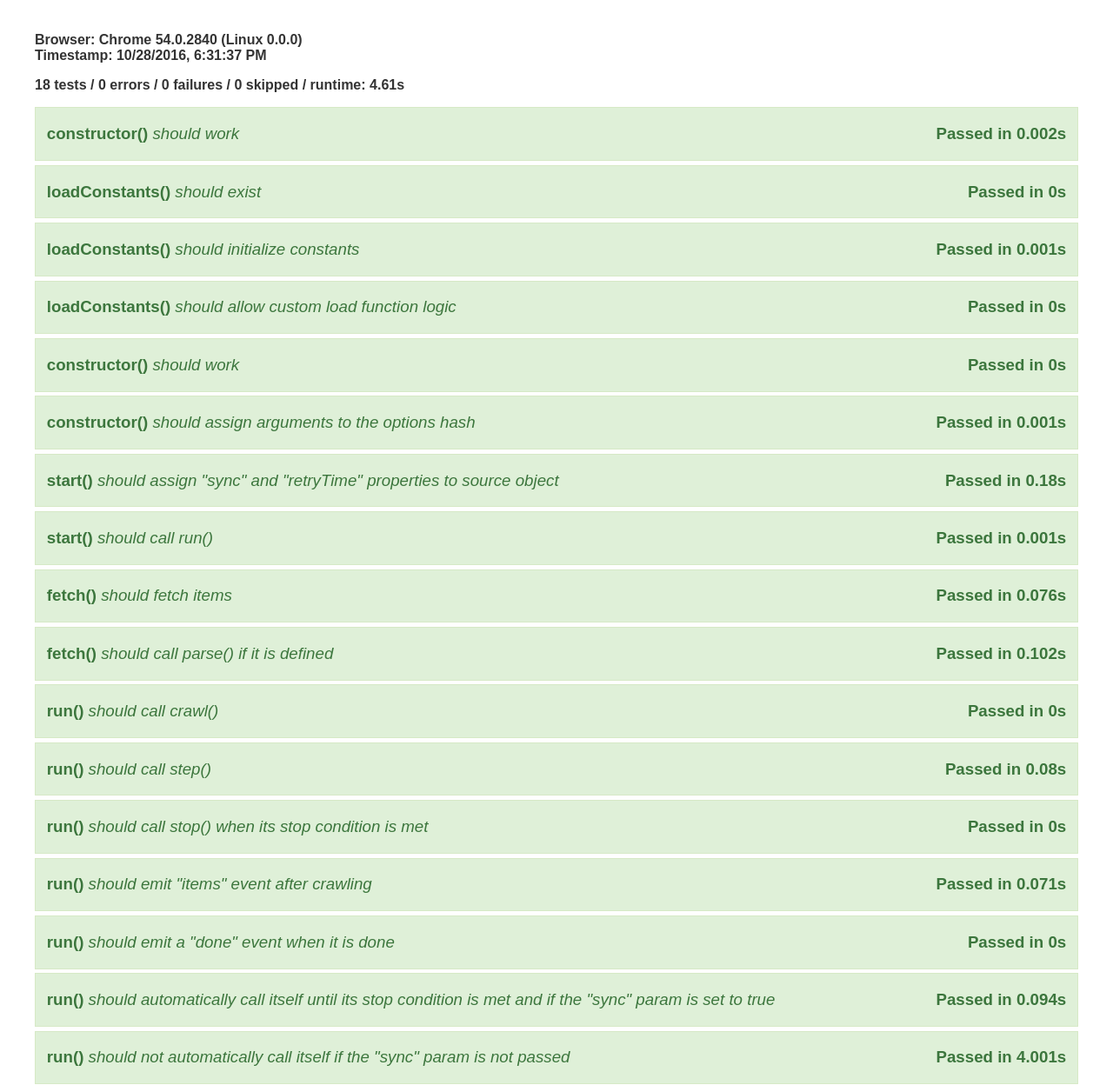
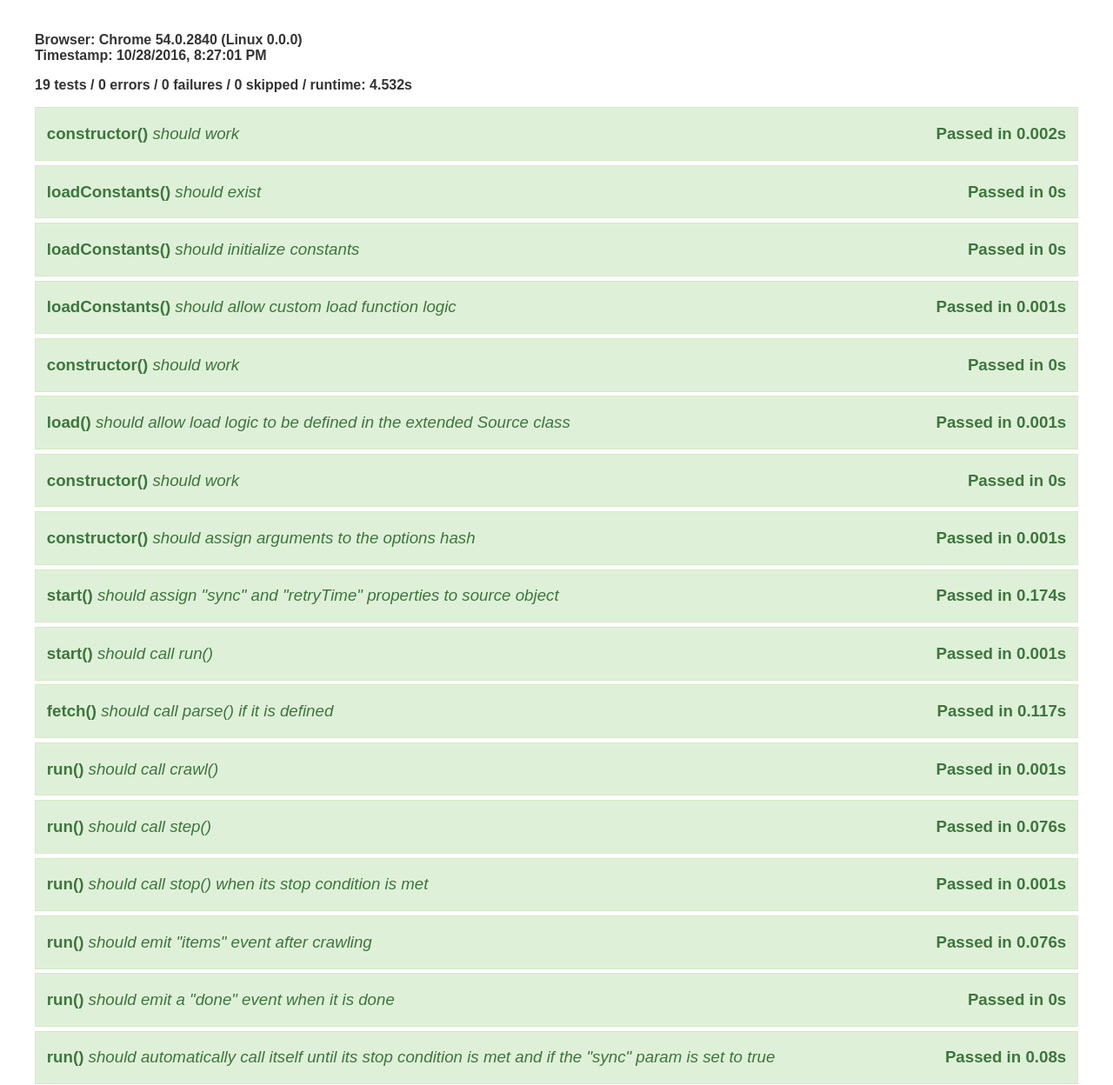
Before and after one commit to idelairre/tumblr-source, a website: page report/units.html in a window 1280 px wide. Shown: the part 71-1319 px from the top of the page at 87% size. Drawn offline with Linux system fonts and the light colour scheme.

Commit message:
adds tests for load logic, comments out incorrect fetch() test

```diff
--- a/package.json
+++ b/package.json
@@ -1,6 +1,6 @@
 {
   "name": "tumblr-source",
-  "version": "0.0.2",
+  "version": "0.0.4",
   "description": "",
   "main": "lib/tumblrSource.js",
   "files": [
--- a/report/units.html
+++ b/report/units.html
@@ -10,13 +10,13 @@
     <section>
       <header class="overview">
         <div class="browser">Browser: Chrome 54.0.2840 (Linux 0.0.0)</div>
-        <div class="timestamp">Timestamp: 10/28/2016, 6:31:37 PM</div>
+        <div class="timestamp">Timestamp: 10/28/2016, 8:27:01 PM</div>
         <p class="results">
-          18 tests /
+          19 tests /
           0 errors /
           0 failures /
           0 skipped /
-          runtime: 4.61s
+          runtime: 4.532s
         </p>
       </header>
       <div class="spec spec--pass" style="">
@@ -43,7 +43,7 @@
             <p class="spec__suite">loadConstants()</p>
             <em class="spec__descrip">should initialize constants</em>
           </div>
-          <div class="spec__status">Passed in 0.001s</div>
+          <div class="spec__status">Passed in 0s</div>
         </h3>
       </div>
       <div class="spec spec--pass" style="">
@@ -52,7 +52,25 @@
             <p class="spec__suite">loadConstants()</p>
             <em class="spec__descrip">should allow custom load function logic</em>
           </div>
+          <div class="spec__status">Passed in 0.001s</div>
+        </h3>
+      </div>
+      <div class="spec spec--pass" style="">
+        <h3 class="spec__header">
+          <div class="spec__title">
+            <p class="spec__suite">constructor()</p>
+            <em class="spec__descrip">should work</em>
+          </div>
           <div class="spec__status">Passed in 0s</div>
+        </h3>
+      </div>
+      <div class="spec spec--pass" style="">
+        <h3 class="spec__header">
+          <div class="spec__title">
+            <p class="spec__suite">load()</p>
+            <em class="spec__descrip">should allow load logic to be defined in the extended Source class</em>
+          </div>
+          <div class="spec__status">Passed in 0.001s</div>
         </h3>
       </div>
       <div class="spec spec--pass" style="">
@@ -79,7 +97,7 @@
             <p class="spec__suite">start()</p>
             <em class="spec__descrip">should assign "sync" and "retryTime" properties to source object</em>
           </div>
-          <div class="spec__status">Passed in 0.18s</div>
+          <div class="spec__status">Passed in 0.174s</div>
         </h3>
       </div>
       <div class="spec spec--pass" style="">
@@ -95,18 +113,9 @@
         <h3 class="spec__header">
           <div class="spec__title">
             <p class="spec__suite">fetch()</p>
-            <em class="spec__descrip">should fetch items</em>
-          </div>
-          <div class="spec__status">Passed in 0.076s</div>
-        </h3>
-      </div>
-      <div class="spec spec--pass" style="">
-        <h3 class="spec__header">
-          <div class="spec__title">
-            <p class="spec__suite">fetch()</p>
             <em class="spec__descrip">should call parse() if it is defined</em>
           </div>
-          <div class="spec__status">Passed in 0.102s</div>
+          <div class="spec__status">Passed in 0.117s</div>
         </h3>
       </div>
       <div class="spec spec--pass" style="">
@@ -115,7 +124,7 @@
             <p class="spec__suite">run()</p>
             <em class="spec__descrip">should call crawl()</em>
           </div>
-          <div class="spec__status">Passed in 0s</div>
+          <div class="spec__status">Passed in 0.001s</div>
         </h3>
       </div>
       <div class="spec spec--pass" style="">
@@ -124,7 +133,7 @@
             <p class="spec__suite">run()</p>
             <em class="spec__descrip">should call step()</em>
           </div>
-          <div class="spec__status">Passed in 0.08s</div>
+          <div class="spec__status">Passed in 0.076s</div>
         </h3>
       </div>
       <div class="spec spec--pass" style="">
@@ -133,7 +142,7 @@
             <p class="spec__suite">run()</p>
             <em class="spec__descrip">should call stop() when its stop condition is met</em>
           </div>
-          <div class="spec__status">Passed in 0s</div>
+          <div class="spec__status">Passed in 0.001s</div>
         </h3>
       </div>
       <div class="spec spec--pass" style="">
@@ -142,7 +151,7 @@
             <p class="spec__suite">run()</p>
             <em class="spec__descrip">should emit "items" event after crawling</em>
           </div>
-          <div class="spec__status">Passed in 0.071s</div>
+          <div class="spec__status">Passed in 0.076s</div>
         </h3>
       </div>
       <div class="spec spec--pass" style="">
@@ -160,7 +169,7 @@
             <p class="spec__suite">run()</p>
             <em class="spec__descrip">should automatically call itself until its stop condition is met and if the "sync" param is set to true</em>
           </div>
-          <div class="spec__status">Passed in 0.094s</div>
+          <div class="spec__status">Passed in 0.08s</div>
         </h3>
       </div>
       <div class="spec spec--pass" style="">
@@ -169,7 +178,7 @@
             <p class="spec__suite">run()</p>
             <em class="spec__descrip">should not automatically call itself if the "sync" param is not passed</em>
           </div>
-          <div class="spec__status">Passed in 4.001s</div>
+          <div class="spec__status">Passed in 4s</div>
         </h3>
       </div>
       <div class="spec spec--pass" style="">
```
Also changed, not shown: src/source.js (+7 -6 lines), test/constants.spec.js (+1 -1 lines), test/load.spec.js (+35 -5 lines), test/source.spec.js (+9 -9 lines), lib/tumblrSource.js, lib/tumblrSource.min.js, 2 other files.
